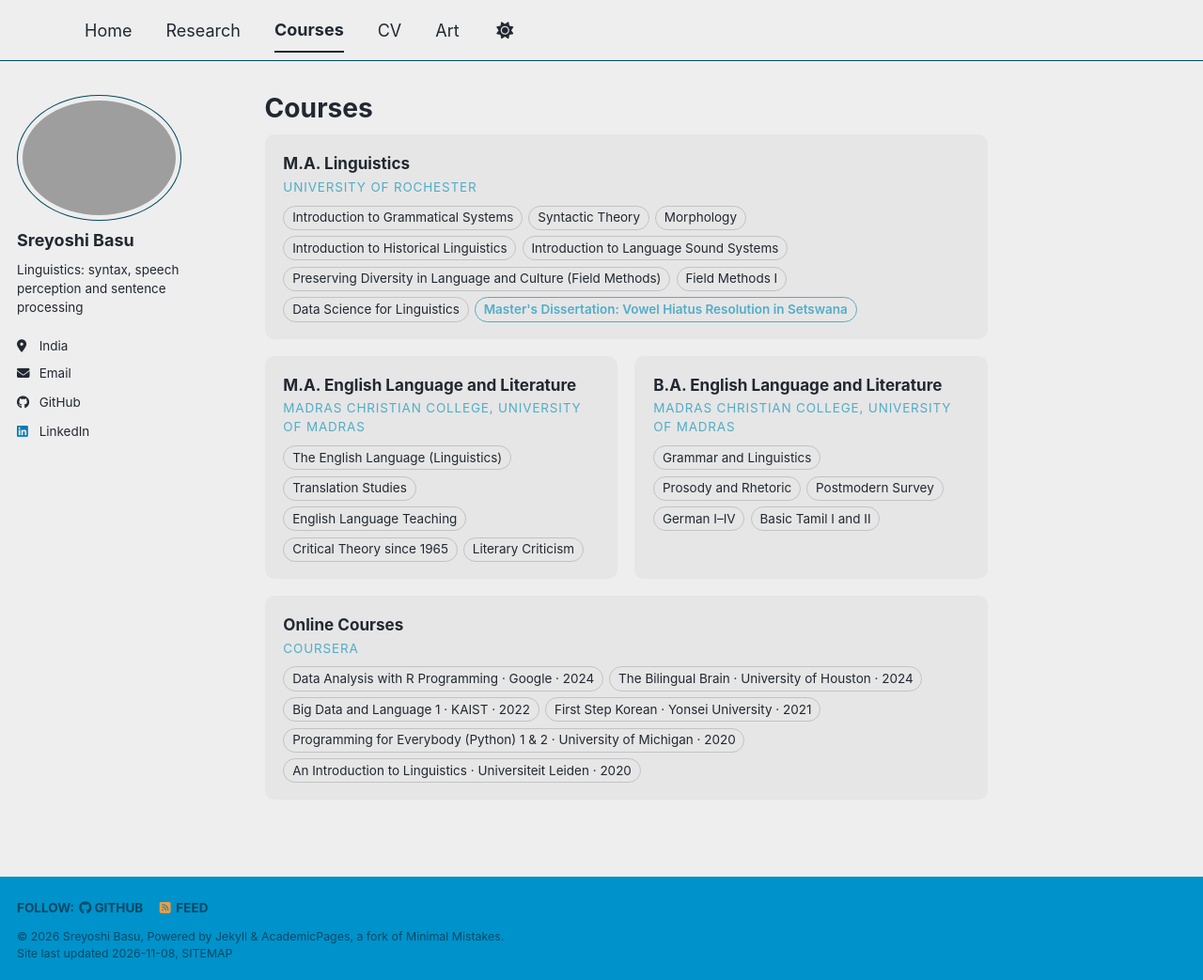
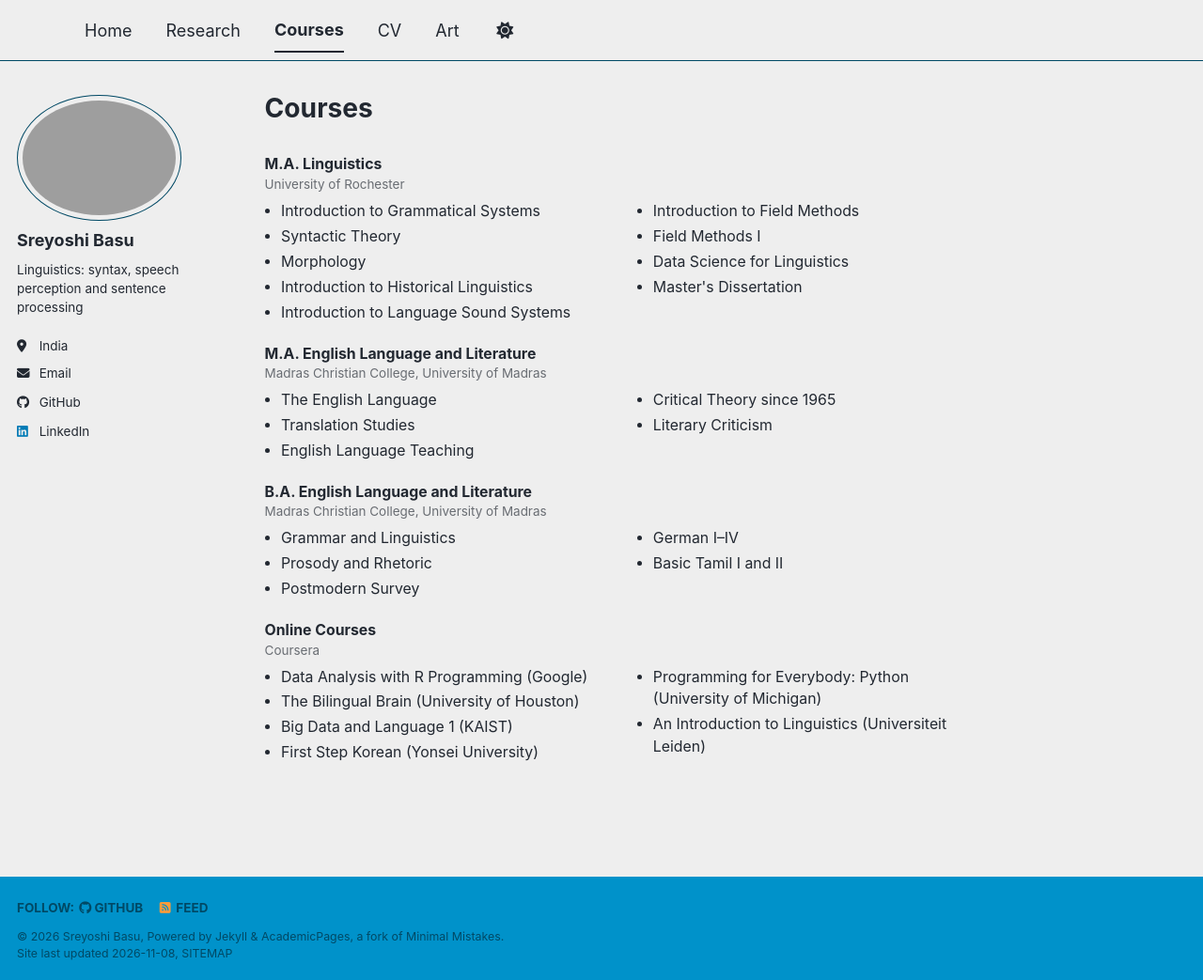
Before and after one commit to sreyoshi-basu/sreyoshi-basu.github.io, a Jekyll site: the page built from _pages/courses.md, in a window 1280 px wide and 1043 px high. Shown: the whole window at 94% size. Built offline with Jekyll 4.4.1, drawn with Linux system fonts in a browser that asks for light colours; a script bundle is joined from its source files by our own code; a style sheet for code colours, icons or effects is not loaded.

Commit message:
Update courses.md

```diff
--- a/_pages/courses.md
+++ b/_pages/courses.md
@@ -5,70 +5,59 @@ author_profile: true
 ---
 
 <style>
-  .course-grid { display: grid; grid-template-columns: repeat(2, 1fr); gap: 1em; }
-  .course-card { border-radius: 10px; background: rgba(128,128,128,0.07); padding: 1em 1.1em; }
-  .course-card.wide { grid-column: span 2; }
-  .course-deg { font-weight: 700; font-size: 0.95em; }
-  .course-sch { font-size: 0.75em; text-transform: uppercase; letter-spacing: 0.06em; color: #52adc8; margin: 0.15em 0 0.7em; }
-  .chips { display: flex; flex-wrap: wrap; gap: 0.35em; }
-  .chip { font-size: 0.75em; padding: 0.2em 0.65em; border-radius: 999px; border: 1px solid rgba(128,128,128,0.35); line-height: 1.4; }
-  .chip.hl { border-color: #52adc8; color: #52adc8; font-weight: 600; }
-  @media (max-width: 800px) { .course-grid { grid-template-columns: 1fr; } .course-card.wide { grid-column: span 1; } }
+  .courses { font-size: 0.88em; }
+  .courses h3 { font-size: 1em; margin: 1.4em 0 0.1em; }
+  .courses .sch { font-size: 0.85em; opacity: 0.65; margin-bottom: 0.5em; }
+  .courses ul { columns: 2; column-gap: 2.5em; margin: 0; padding-left: 1.1em; }
+  .courses li { margin-bottom: 0.2em; break-inside: avoid; }
+  @media (max-width: 700px) { .courses ul { columns: 1; } }
 </style>
 
-<div class="course-grid">
+<div class="courses">
 
-  <div class="course-card wide">
-    <div class="course-deg">M.A. Linguistics</div>
-    <div class="course-sch">University of Rochester</div>
-    <div class="chips">
-      <span class="chip">Introduction to Grammatical Systems</span>
-      <span class="chip">Syntactic Theory</span>
-      <span class="chip">Morphology</span>
-      <span class="chip">Introduction to Historical Linguistics</span>
-      <span class="chip">Introduction to Language Sound Systems</span>
-      <span class="chip">Preserving Diversity in Language and Culture (Field Methods)</span>
-      <span class="chip">Field Methods I</span>
-      <span class="chip">Data Science for Linguistics</span>
-      <span class="chip hl">Master's Dissertation: Vowel Hiatus Resolution in Setswana</span>
-    </div>
-  </div>
+<h3>M.A. Linguistics</h3>
+<div class="sch">University of Rochester</div>
+<ul>
+  <li>Introduction to Grammatical Systems</li>
+  <li>Syntactic Theory</li>
+  <li>Morphology</li>
+  <li>Introduction to Historical Linguistics</li>
+  <li>Introduction to Language Sound Systems</li>
+  <li>Introduction to Field Methods</li>
+  <li>Field Methods I</li>
+  <li>Data Science for Linguistics</li>
+  <li>Master's Dissertation</li>
+</ul>
 
-  <div class="course-card">
-    <div class="course-deg">M.A. English Language and Literature</div>
-    <div class="course-sch">Madras Christian College, University of Madras</div>
-    <div class="chips">
-      <span class="chip">The English Language (Linguistics)</span>
-      <span class="chip">Translation Studies</span>
-      <span class="chip">English Language Teaching</span>
-      <span class="chip">Critical Theory since 1965</span>
-      <span class="chip">Literary Criticism</span>
-    </div>
-  </div>
+<h3>M.A. English Language and Literature</h3>
+<div class="sch">Madras Christian College, University of Madras</div>
+<ul>
+  <li>The English Language</li>
+  <li>Translation Studies</li>
+  <li>English Language Teaching</li>
+  <li>Critical Theory since 1965</li>
+  <li>Literary Criticism</li>
+</ul>
 
-  <div class="course-card">
-    <div class="course-deg">B.A. English Language and Literature</div>
-    <div class="course-sch">Madras Christian College, University of Madras</div>
-    <div class="chips">
-      <span class="chip">Grammar and Linguistics</span>
-      <span class="chip">Prosody and Rhetoric</span>
-      <span class="chip">Postmodern Survey</span>
-      <span class="chip">German I–IV</span>
-      <span class="chip">Basic Tamil I and II</span>
-    </div>
-  </div>
+<h3>B.A. English Language and Literature</h3>
+<div class="sch">Madras Christian College, University of Madras</div>
+<ul>
+  <li>Grammar and Linguistics</li>
+  <li>Prosody and Rhetoric</li>
+  <li>Postmodern Survey</li>
+  <li>German I–IV</li>
+  <li>Basic Tamil I and II</li>
+</ul>
 
-  <div class="course-card wide">
-    <div class="course-deg">Online Courses</div>
-    <div class="course-sch">Coursera</div>
-    <div class="chips">
-      <span class="chip">Data Analysis with R Programming · Google · 2024</span>
-      <span class="chip">The Bilingual Brain · University of Houston · 2024</span>
-      <span class="chip">Big Data and Language 1 · KAIST · 2022</span>
-      <span class="chip">First Step Korean · Yonsei University · 2021</span>
-      <span class="chip">Programming for Everybody (Python) 1 & 2 · University of Michigan · 2020</span>
-      <span class="chip">An Introduction to Linguistics · Universiteit Leiden · 2020</span>
-    </div>
-  </div>
+<h3>Online Courses</h3>
+<div class="sch">Coursera</div>
+<ul>
+  <li>Data Analysis with R Programming (Google)</li>
+  <li>The Bilingual Brain (University of Houston)</li>
+  <li>Big Data and Language 1 (KAIST)</li>
+  <li>First Step Korean (Yonsei University)</li>
+  <li>Programming for Everybody: Python (University of Michigan)</li>
+  <li>An Introduction to Linguistics (Universiteit Leiden)</li>
+</ul>
 
 </div>
```
